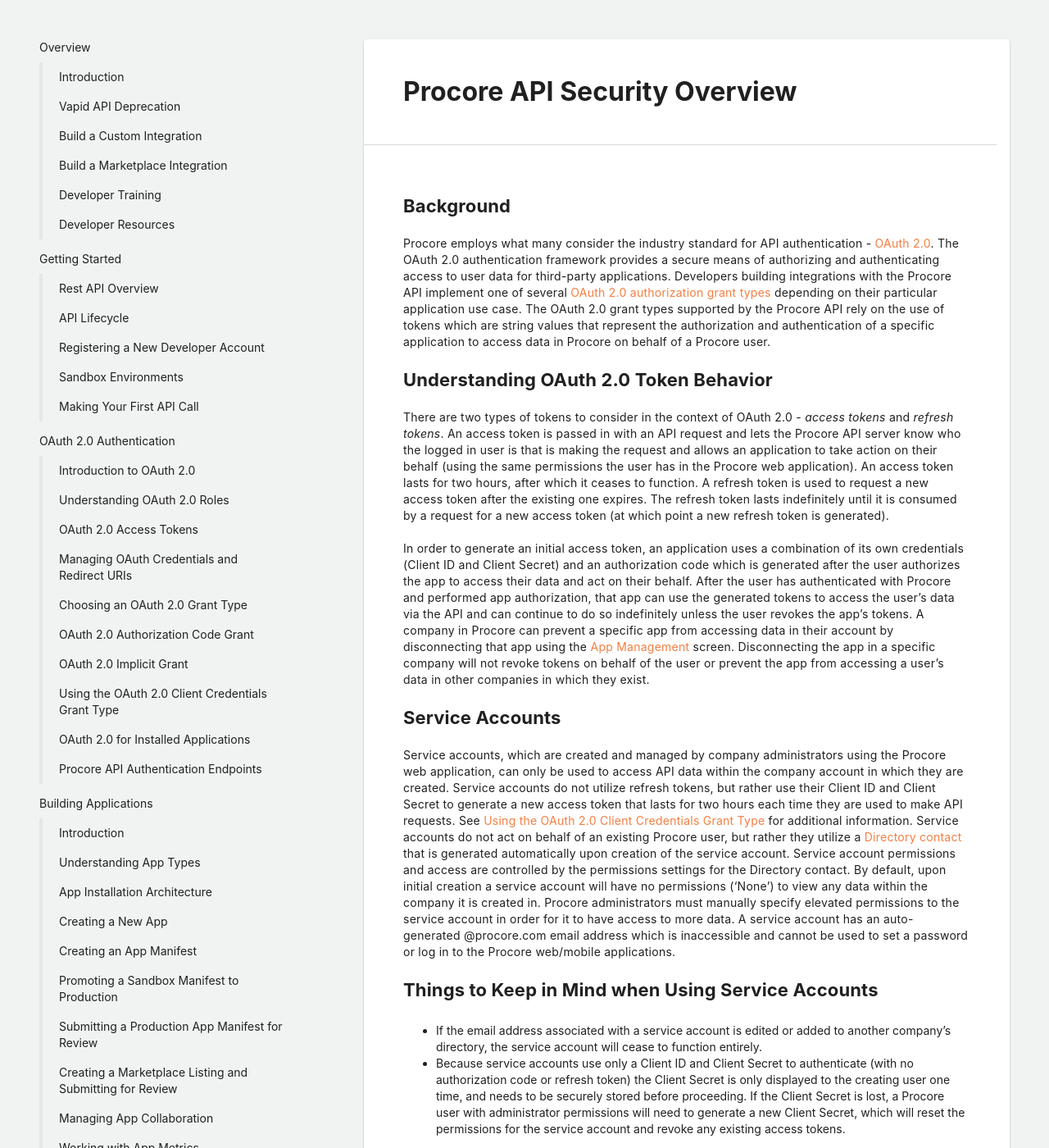
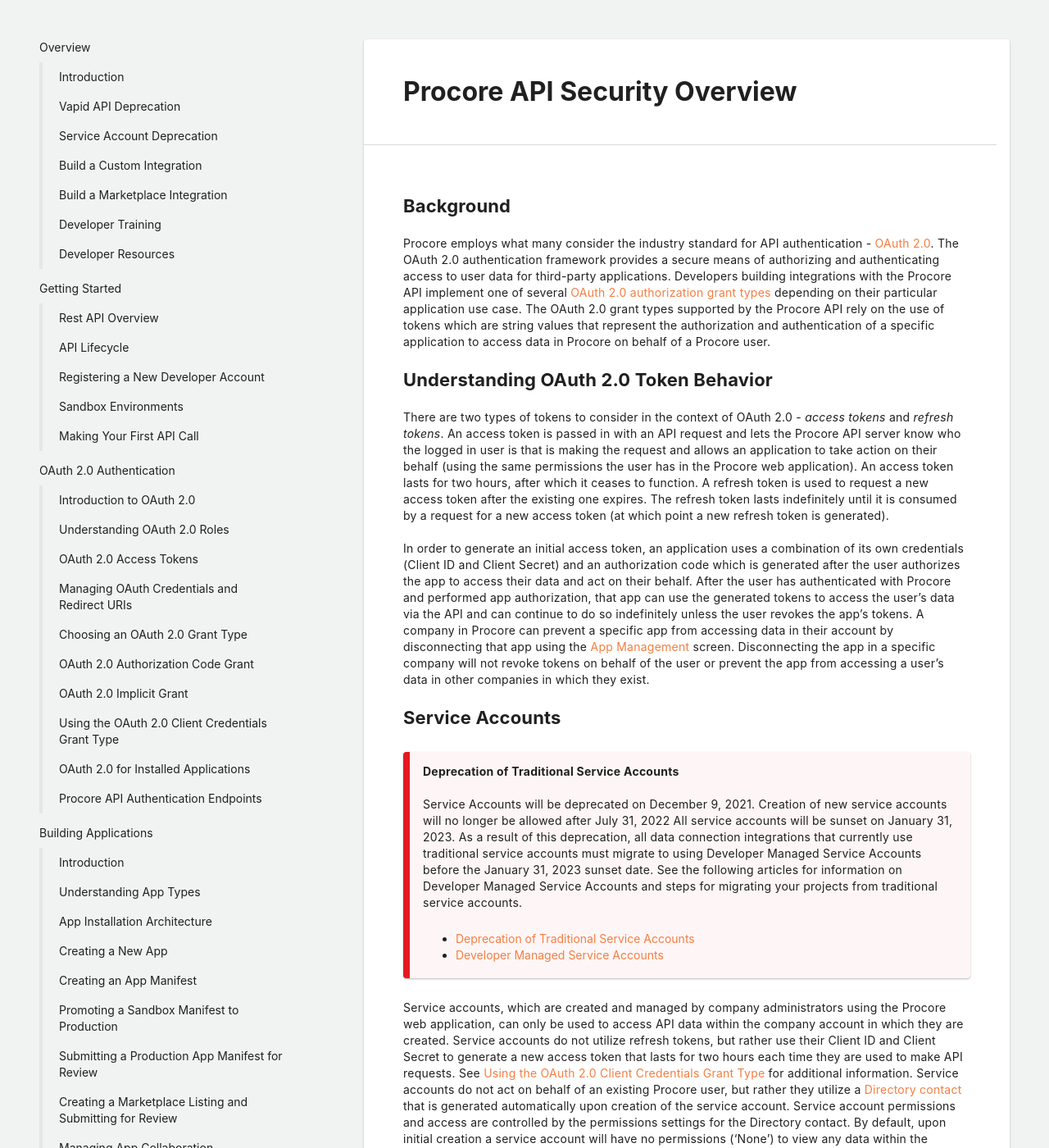
Before and after one commit to procore/documentation, a Jekyll site: the page built from api_essentials/api_security_overview.md, in a window 1280 px wide and 1400 px high. Shown: the whole window at 82% size. Built offline with Jekyll 4.4.1, drawn with Linux system fonts in a browser that asks for light colours.

Commit message:
Final changes for feature release

```diff
--- a/_data/navigation.yml
+++ b/_data/navigation.yml
@@ -4,6 +4,8 @@
       url: /introduction
     - title: Vapid API Deprecation
       url: /vapid-deprecation
+    - title: Service Account Deprecation
+      url: /service-account-deprecation
     - title: Build a Custom Integration
       url: /custom-overview
     - title: Build a Marketplace Integration
--- a/api_essentials/api_security_overview.md
+++ b/api_essentials/api_security_overview.md
@@ -28,15 +28,15 @@ Disconnecting the app in a specific company will not revoke tokens on behalf of
 
 ## Service Accounts
 
-<!-- >**Service Account Deprecation**
+>**Deprecation of Traditional Service Accounts**
 >
-> Service Accounts will be deprecated on January 31, 2022.
+> Service Accounts will be deprecated on December 9, 2021.
 > Creation of new service accounts will no longer be allowed after July 31, 2022
 > All service accounts will be sunset on January 31, 2023.
-> As a result of this deprecation, all data connection integrations that currently use standard service accounts must migrate to using Developer Managed Service Accounts before the January 31, 2023 sunset date.
-> See the following article for information on Developer Managed Service Accounts and steps for migrating your projects from standard service accounts.
->
-> - [Developer Managed Service Accounts]({{ site.url }}{{ site.baseurl }}{% link building_applications/developer_managed_service_accounts.md %}) -->
+> As a result of this deprecation, all data connection integrations that currently use traditional service accounts must migrate to using Developer Managed Service Accounts before the January 31, 2023 sunset date.
+> See the following articles for information on Developer Managed Service Accounts and steps for migrating your projects from traditional service accounts.
+> - [Deprecation of Traditional Service Accounts]({{ site.url }}{{ site.baseurl }}{% link overview/service_account_deprecation.md %})
+> - [Developer Managed Service Accounts]({{ site.url }}{{ site.baseurl }}{% link building_applications/developer_managed_service_accounts.md %})
 
 Service accounts, which are created and managed by company administrators using the Procore web application, can only be used to access API data within the company account in which they are created.
 Service accounts do not utilize refresh tokens, but rather use their Client ID and Client Secret to generate a new access token that lasts for two hours each time they are used to make API requests.
--- a/building_applications/developer_managed_service_accounts.md
+++ b/building_applications/developer_managed_service_accounts.md
@@ -6,18 +6,30 @@ section_title: Building Applications
 
 ---
 
+>**Deprecation of Traditional Service Accounts**
+>
+> Traditional Service Accounts will be deprecated on December 9, 2021.
+> Creation of new traditional service accounts will no longer be allowed after July 31, 2022
+> All traditional service accounts will be sunset on January 31, 2023.
+> As a result of this deprecation, developers of data connection applications that currently use traditional service accounts must migrate the app to use Developer Managed Service Accounts (DMSAs), and customers must install these migrated apps before the January 31, 2023 sunset date.
+> See [Deprecation of Traditional Service Accounts]({{ site.url }}{{ site.baseurl }}{% link overview/service_account_deprecation.md %}) for additional information.
+
 ## Background
 
 For developers building applications using data connection components we recommend leveraging the new Developer Managed Service Accounts (DMSA) feature as a streamlined approach to providing Procore administrators the ability to easily install and provision data connection applications in their company accounts.
-The DMSA feature allows developers to specify the exact company and project level tool permissions that are required for their application to run properly on the Procore platform and define which projects the App can access using those permissions.
+The DMSA feature allows developers to specify the exact company and project level tool permissions that are required for their application to run properly on the Procore platform.
+Company administrators can specify which projects the App can access using those permissions.
 
 A DMSA is automatically created in the Company Directory tool when a company administrator installs a data connection App from the Procore App Marketplace, or during a custom install from within Procore.
 During the installation process, the company administrator can select which projects the App is allowed to run in.
 Once the App is installed, the company administrator can add or remove permitted projects as needed.
 
-Developers utilize DMSAs to provide a more convenient and secure alternative to standard service accounts that must be created, configured, and managed manually by a company administrator.
+Developers utilize DMSAs to provide a more convenient and secure alternative to traditional service accounts that must be created, configured, and managed manually by a company administrator.
 
 ## Building a Data Connection App with DMSA
+
+The following sections provide step-by-step instructions for creating a new data connection App that utilizes a DMSA.
+You can also view this short <script src="https://fast.wistia.com/embed/medias/1agpq2yo6o.jsonp" async></script><script src="https://fast.wistia.com/assets/external/E-v1.js" async></script><span class="wistia_embed wistia_async_1agpq2yo6o popover=true popoverContent=link" style="display:inline-block; white-space:nowrap;"><a href="#">video demonstration</a></span> that walks through the process.
 
 ### Create a New App
 
--- a/overview/introduction.md
+++ b/overview/introduction.md
@@ -8,17 +8,15 @@ section_title: Overview
 Procore's open Application Programming Interface (API) provides the underlying framework for developing applications and custom integrations between Procore and other software tools and technologies.
 You can expand the functionality of your Procore account by leveraging existing integrations available in our Marketplace, or by developing new applications and customized connections yourself using the Procore API.
 
-<!--
->**Service Account Planned Deprecation**
+>**Deprecation of Traditional Service Accounts**
 >
-> Service Accounts will be deprecated on January 31, 2022.
+> Service Accounts will be deprecated on December 9, 2021.
 > Creation of new service accounts will no longer be allowed after July 31, 2022
 > All service accounts will be sunset on January 31, 2023.
-> As a result of this deprecation, all data connection integrations that currently use standard service accounts must migrate to using Developer Managed Service Accounts before the January 31, 2023 sunset date.
-> See the following article for information on Developer Managed Service Accounts and steps for migrating your projects from standard service accounts.
->
+> As a result of this deprecation, developers of data connection applications that currently use traditional service accounts must migrate the app to use Developer Managed Service Accounts (DMSAs), and customers must install these migrated apps before the January 31, 2023 sunset date.
+> See the following articles for information on Developer Managed Service Accounts and steps for migrating your projects from traditional service accounts.
+> - [Deprecation of Traditional Service Accounts]({{ site.url }}{{ site.baseurl }}{% link overview/service_account_deprecation.md %})
 > - [Developer Managed Service Accounts]({{ site.url }}{{ site.baseurl }}{% link building_applications/developer_managed_service_accounts.md %})
--->
 
 >**VAPID Deprecation**
 >
--- /dev/null
+++ b/overview/service_account_deprecation.md
@@ -0,0 +1,47 @@
+---
+permalink: /service-account-deprecation
+title: Deprecation of Traditional Service Accounts
+layout: default
+section_title: Overview
+---
+
+## Background
+
+Procore’s traditional Service Accounts were deprecated on December 9, 2021.
+Creation of new traditional service accounts will no longer be allowed after July 31, 2022.
+All traditional service accounts will sunset on January 31, 2023
+As a result of this deprecation, developers of data connection applications that currently use traditional service accounts must migrate the app to use Developer Managed Service Accounts (DMSAs), and customers must install these migrated apps before the January 31, 2023 sunset date.
+
+## Migrating to Developer Managed Service Accounts
+
+### Developers
+
+Procore technology partners, integrators, or other stakeholders who have developed data connection integrations that currently use traditional service accounts must update those applications to use DMSAs.
+Here are the high-level steps for migrating an application to use a DMSA.
+
+- Create a new App in your account on the Developer Portal.
+- Add a data connection (OAuth) component to the manifest.
+- Specify tool permissions using Permissions Builder.
+- Test in sandbox and promote to production.
+- Submit new Marketplace listing (if applicable).
+- Notify users about new application availability.
+
+See [Developer Managed Service Accounts]({{ site.url }}{{ site.baseurl }}{% link building_applications/developer_managed_service_accounts.md %}) for details.
+
+### Procore Customers
+
+Procore customers with traditional service account based applications currently installed in their accounts are encouraged to adopt new DMSA-enabled versions of these applications as they become available.
+Here are the high-level steps company administrators should follow to upgrade to a new DMSA-enabled application.
+
+- Install the DMSA-enabled version of the application from the App Marketplace (or as a custom install).
+- Migrate all end users to using the new application version.
+- Use App Management to uninstall the traditional service account based version of the application.
+- Use App Management to configure the new application by adding permitted projects as needed.
+
+See the following support articles for more information.
+
+- [What is a Developer Managed Service Account?](https://support.procore.com/faq/what-is-developer-managed-service-account)
+- [Install a Data Connection App from the Marketplace](https://support.procore.com/products/online/user-guide/company-level/admin/tutorials/Install-data-connection-app)
+- [Uninstall an App](https://support.procore.com/products/online/user-guide/company-level/admin/tutorials/uninstall-app)
+- [Add a Permitted Project to a Data Connection App](https://support.procore.com/products/online/user-guide/company-level/admin/tutorials/add-permitted-project)
+- [Remove a Permitted Project from a Data Connection App](https://support.procore.com/products/online/user-guide/company-level/admin/tutorials/remove-permitted-project)
```
Also changed, not shown: other parts of building_applications/developer_managed_service_accounts.md (+5 -5 lines), oauth/oauth_choose_grant_type.md (+3 -3 lines).
